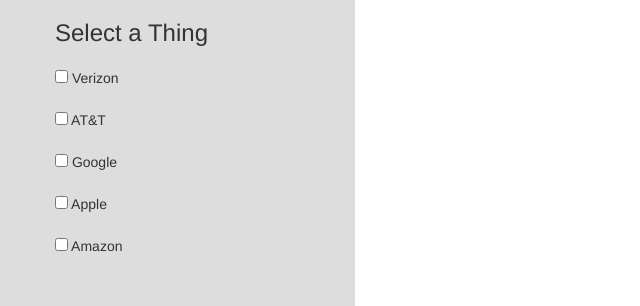
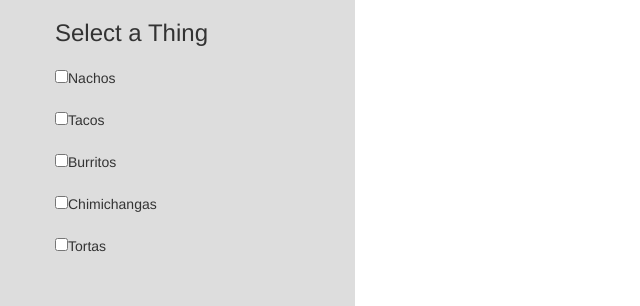
Before and after one commit to bodegabodega/bodegabodega.github.io, a plain HTML site: page index.html in a window 1280 px wide. Shown: the top 306 px of the page, 0-640 px from the left. Drawn offline with nearby package versions, Linux system fonts and the light colour scheme.

Commit message:
1. Went mexican on it

```diff
--- a/index.html
+++ b/index.html
@@ -7,10 +7,7 @@
         <meta name="description" content="">
         <meta name="viewport" content="width=device-width, initial-scale=1">
 
-        <link rel="apple-touch-icon" href="apple-touch-icon.png">
-        <!-- Place favicon.ico in the root directory -->
-
-        <script type="text/javascript" src="//ajax.googleapis.com/ajax/libs/jquery/1.10.2/jquery.min.js"></script>
+        <script type="text/javascript" src="//ajax.google.com/ajax/libs/jquery/1.10.2/jquery.min.js"></script>
         <script src="http://cdnjs.cloudflare.com/ajax/libs/gsap/1.18.0/TweenMax.min.js"></script>
         <script src="./js/main.js"></script>
         <script src="./js/ScrollToPlugin.js"></script>
@@ -28,20 +25,20 @@
                 <div class="card-selector-inner">
                    <h3>Select a Thing</h3>
                     <ul class="list-unstyled">
-                        <li><input type="checkbox" data-card-name="verizon" value=""> Verizon</li>
-                        <li><input type="checkbox" data-card-name="att" value=""> AT&T</li>
-                        <li><input type="checkbox" data-card-name="google" value=""> Google</li>
-                        <li><input type="checkbox" data-card-name="apple" value=""> Apple</li>
-                        <li><input type="checkbox" data-card-name="amazon" value=""> Amazon</li>
+                        <li><input type="checkbox" data-card-name="nachos" value="">Nachos</li>
+                        <li><input type="checkbox" data-card-name="tacos" value="">Tacos</li>
+                        <li><input type="checkbox" data-card-name="burritos" value="">Burritos</li>
+                        <li><input type="checkbox" data-card-name="chimichangas" value="">Chimichangas</li>
+                        <li><input type="checkbox" data-card-name="tortas" value="">Tortas</li>
                     </ul>
                 </div>
             </div>
 
             <div class="col-md-9 col-md-offset-3 card-container">
                 <ul class="list-unstyled">
-                    <li class="card verizon">
+                    <li class="card nachos">
                         <div class="card-inner">
-                            <h1>Verizon</h1>
+                            <h1>Nachos</h1>
                             <p>
                                 Lorem ipsum dolor sit amet, consectetur adipisicing elit, sed do eiusmod
                                 tempor incididunt ut labore et dolore magna aliqua. Ut enim ad minim veniam,
@@ -52,9 +49,9 @@
                             </p>
                         </div>
                     </li>
-                    <li class="card att">
+                    <li class="card tacos">
                         <div class="card-inner">
-                            <h1>AT&amp;T</h1>
+                            <h1>Tacos</h1>
                             <p>
                                 Lorem ipsum dolor sit amet, consectetur adipisicing elit, sed do eiusmod
                                 tempor incididunt ut labore et dolore magna aliqua. Ut enim ad minim veniam,
@@ -73,9 +70,9 @@
                             </p>
                         </div>
                     </li>
-                    <li class="card google">
+                    <li class="card burritos">
                         <div class="card-inner">
-                            <h1>Google</h1>
+                            <h1>Burritos</h1>
                             <p>
                                 Lorem ipsum dolor sit amet, consectetur adipisicing elit, sed do eiusmod
                                 tempor incididunt ut labore et dolore magna aliqua. Ut enim ad minim veniam,
@@ -102,9 +99,9 @@
                             </p>
                         </div>
                     </li>
-                    <li class="card apple">
+                    <li class="card chimichangas">
                         <div class="card-inner">
-                            <h1>Apple</h1>
+                            <h1>Chimichangas</h1>
                             <p>
                                 Lorem ipsum dolor sit amet, consectetur adipisicing elit, sed do eiusmod
                                 tempor incididunt ut labore et dolore magna aliqua. Ut enim ad minim veniam,
@@ -115,9 +112,9 @@
                             </p>
                         </div>
                     </li>
-                    <li class="card amazon">
+                    <li class="card tortas">
                         <div class="card-inner">
-                            <h1>Amazon</h1>
+                            <h1>Tortas</h1>
                             <p>
                                 Lorem ipsum dolor sit amet, consectetur adipisicing elit, sed do eiusmod
                                 tempor incididunt ut labore et dolore magna aliqua. Ut enim ad minim veniam,
```
